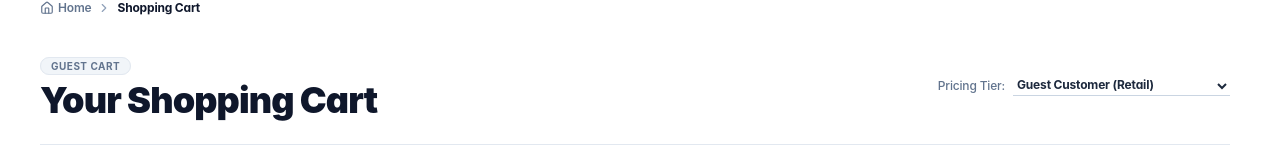
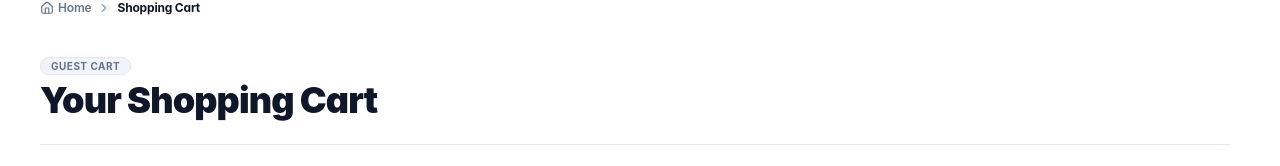
Before and after one commit to globalwebify27-svg/prayogindia-, a Next.js app: page /cart in a window 1280 px wide. Shown: the part 193-359 px from the top of the page. Built offline with nearby package versions, Linux system fonts and the light colour scheme; no server answers.

Commit message:
Hide manual Pricing Tier selector dropdown from shopping cart page

```diff
--- a/src/components/cart/CartView.tsx
+++ b/src/components/cart/CartView.tsx
@@ -40,7 +40,6 @@ export const CartView: React.FC = () => {
     isLoggedIn,
     loginUser,
     logoutUser,
-    setCustomerType,
     updateQuantity,
     removeFromCart,
     moveToWishlist,
@@ -226,20 +225,7 @@ export const CartView: React.FC = () => {
           </h1>
         </div>
 
-        {/* Customer Type Pricing Tier */}
-        <div className="flex items-center gap-2 text-xs">
-          <span className="text-slate-500 font-medium shrink-0">Pricing Tier:</span>
-          <select
-            value={currentCustomerType}
-            onChange={(e) => setCustomerType(e.target.value as CustomerType)}
-            className="bg-transparent text-xs font-bold text-slate-800 hover:text-[#2563EB] focus:outline-none cursor-pointer border-b border-slate-300 pb-0.5"
-          >
-            <option value="B2C Customer">B2C Customer (Standard)</option>
-            <option value="B2B Customer">B2B Customer (15% Wholesale)</option>
-            <option value="Registered Customer">Registered Customer (5% Loyalty)</option>
-            <option value="Guest Customer">Guest Customer (Retail)</option>
-          </select>
-        </div>
+
       </div>
 
       {/* 3. Empty State */}
```
